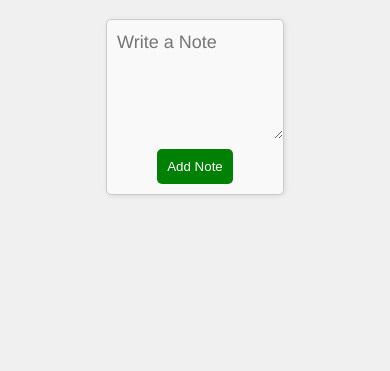
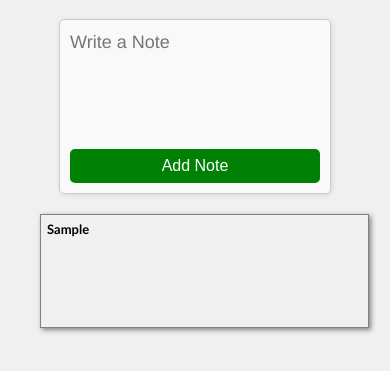
Before and after one commit to SamPeterberg/Learning-CRUD, a plain HTML site: page Index.html in a window 390 px wide. Both pictures are taken after typing "Sample" into the empty fields and a click on the input "Add Note". Shown: the part 61-432 px from the top of the page. Drawn offline with Linux system fonts and the light colour scheme; some packages are replaced by stand-ins of ours; a script that the page names is missing.

Commit message:
Refactor note input structure and enhance styling for improved usability

```diff
--- a/Index.html
+++ b/Index.html
@@ -8,11 +8,16 @@
 </head>
 <body>
     <h1>My Note Book</h1>
-    <form action="">
-        <textarea name="note" rows="5" id="note" placeholder="Write a Note"></textarea>
-        <input type="submit" id="submit" value="Add Note">
-    </form>
+    <div id="container">
+        <textarea name="noteInput" rows="5" id="noteInput" placeholder="Write a Note"></textarea>
+        <input type="submit" id="submit" onclick="addNote()" value="Add Note">
+</div>
+    <div >
+        <ul id="notesList">
+            <!-- Notes will be dynamically added here -->
 
+        </ul>
+    </div>
 </body>
 <script src="app.js"></script>
 <script src="https://cdn.jsdelivr.net/npm/sweetalert2@11"></script>
--- a/app.js
+++ b/app.js
@@ -1,27 +1,36 @@
-
-let add = document.getElementById("submit")
-let notesContainer = document.getElementById("notesContainer");
+var note = document.getElementById("noteInput");
 let notes = []
 
-function error(){
-  Swal.fire({
-      title: "❌ Alert!",
-      text: "Please write a Valid Note",
-      icon: "error",
-      confirmButtonText: "OK",
-    });
+
+
+
+  function addNote() {
+    if(note.value =="" || note.value ==" "){
+      error()
+    }else{
+      notes.push(note.value);
+      console.log(notes)
+      noteInput.value = "";
+      showNote()
+    }
+  }
+
+  function showNote() {
+  var notesList = document.getElementById("notesList");
+  notesList.innerHTML = "  "
+  for (let i = 0; i < notes.length; i++) {
+      notesList.innerHTML = `<li id="note">
+                <span>${notes[i]}
+                </span>
+            </li>`;
+  }
 }
 
-
-add.addEventListener("click", (e)=>{
-  e.preventDefault()
-  let noteInput = document.getElementById("note");
-  let note = noteInput.value;
-    if(note =="" || note ==" "){
-        error()
-    }else{
-      notes.push(note);
-
-      noteInput.value = "";
+  function error(){
+    Swal.fire({
+        title: "❌ Alert!",
+        text: "Please write a Valid Note",
+        icon: "error",
+        confirmButtonText: "OK",
+      });
     }
-})
--- a/style.css
+++ b/style.css
@@ -4,12 +4,14 @@ body{
     padding: 0;
     box-sizing: border-box;
     background: #f0f0f0;
+    min-height: 100vh;
+    width: 100vw;
 }
 h1{
     text-align: center;
     color: #000000;
 }
-#note{
+#noteInput{
     display: flex;
     align-self: center;
     justify-self: center;
@@ -18,7 +20,7 @@ h1{
     background-color: #f9f9f9;
     padding-inline: 10px
 }
-#note:focus{
+#noteInput:focus{
     outline: none;
 }
 #submit{
@@ -42,33 +44,69 @@ h1{
 textarea{
     font-family: 'Franklin Gothic Medium', 'Arial Narrow', Arial, sans-serif;
     font-size: large;
+    overflow: hidden ;
+    resize: none;
+
 
 }
-form{
+#container{
     background-color: #f9f9f9;
     display: flex;
     flex-direction: column;
     align-items: center;
-    margin: 20px;
+    margin: 20px auto;
     justify-content: center;
     align-self: center;
     justify-self: center;
     border-radius: 5px;
     border: 1px solid #ccc;
     padding: 10px;
-    width: 40%;
-    resize: none;
+    width: 60%;
+    min-width: 250px;
     box-shadow: 1px 1px 5px rgba(0, 0, 0, 0.1);
 }
-#notesContainer{
-   min-height:150px;
-   width: 10%;
+#note{
+     min-height: 100px;
+     width: 40%;
      border:1px solid gray;
      padding: 10px;
-   margin: 10px;
+     margin: 10px 0;
      box-shadow:2px 2px 5px gray;
      font-family: 'Gill Sans', 'Gill Sans MT', Calibri, 'Trebuchet MS', sans-serif;
      font-weight: bold;
      font-size: large;
+     list-style-type: none;
+}
+/* Responsive Design */
+@media (max-width: 900px) {
+    form {
+        width: 60%;
+        max-width: 90vw;
+    }
+    #note {
+        min-width: 90%;
+        font-size: medium;
+    }
+}
 
+@media (max-width: 480px) {
+    form {
+        width: 100%;
+        min-width: 90vw;
+        padding: 5px;
+        margin: 10px auto;
     }
+    #note {
+        font-size: small;
+        padding: 6px;
+    }
+    #submit {
+        width: 100%;
+        font-size: medium;
+        padding: 8px;
+    }
+    #noteInput {
+        width: 100%;
+        padding-inline: 5px;
+    }
+}
```
Lines whose indentation alone changed are shown as unchanged.
